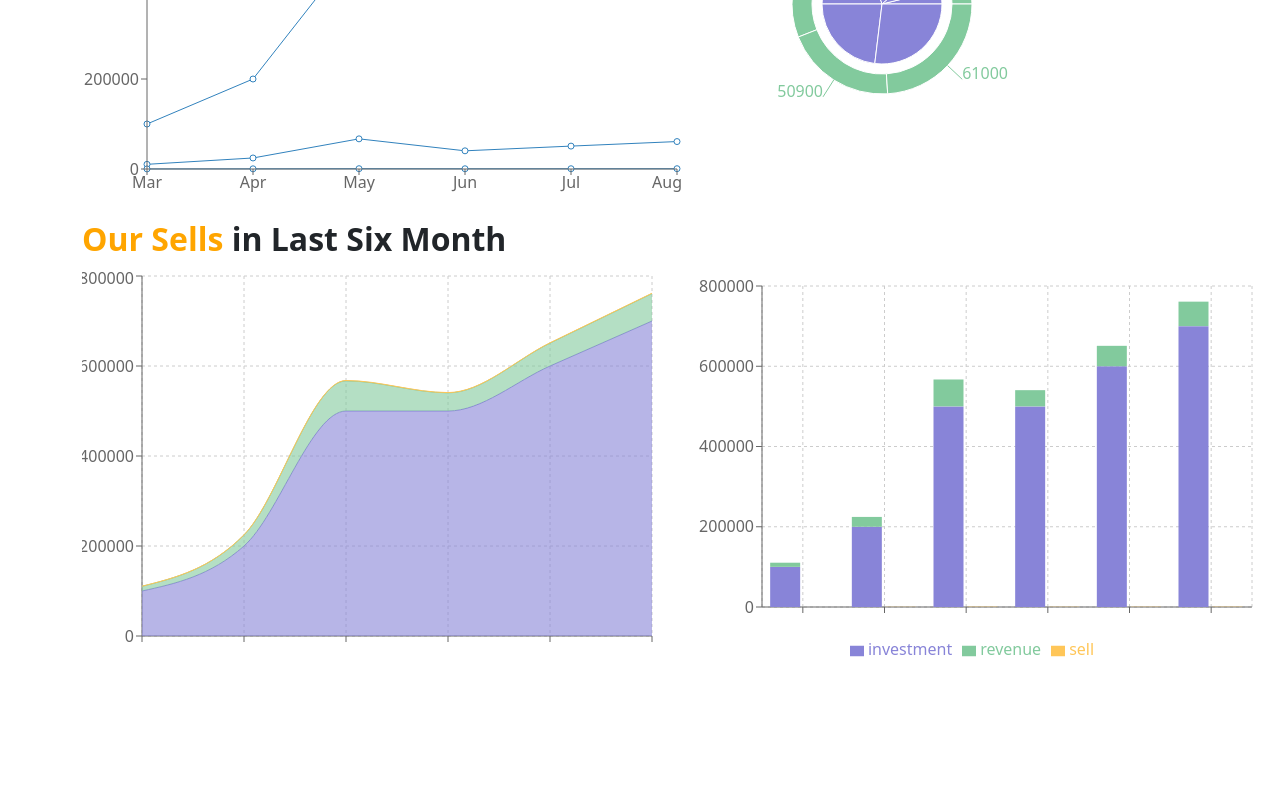
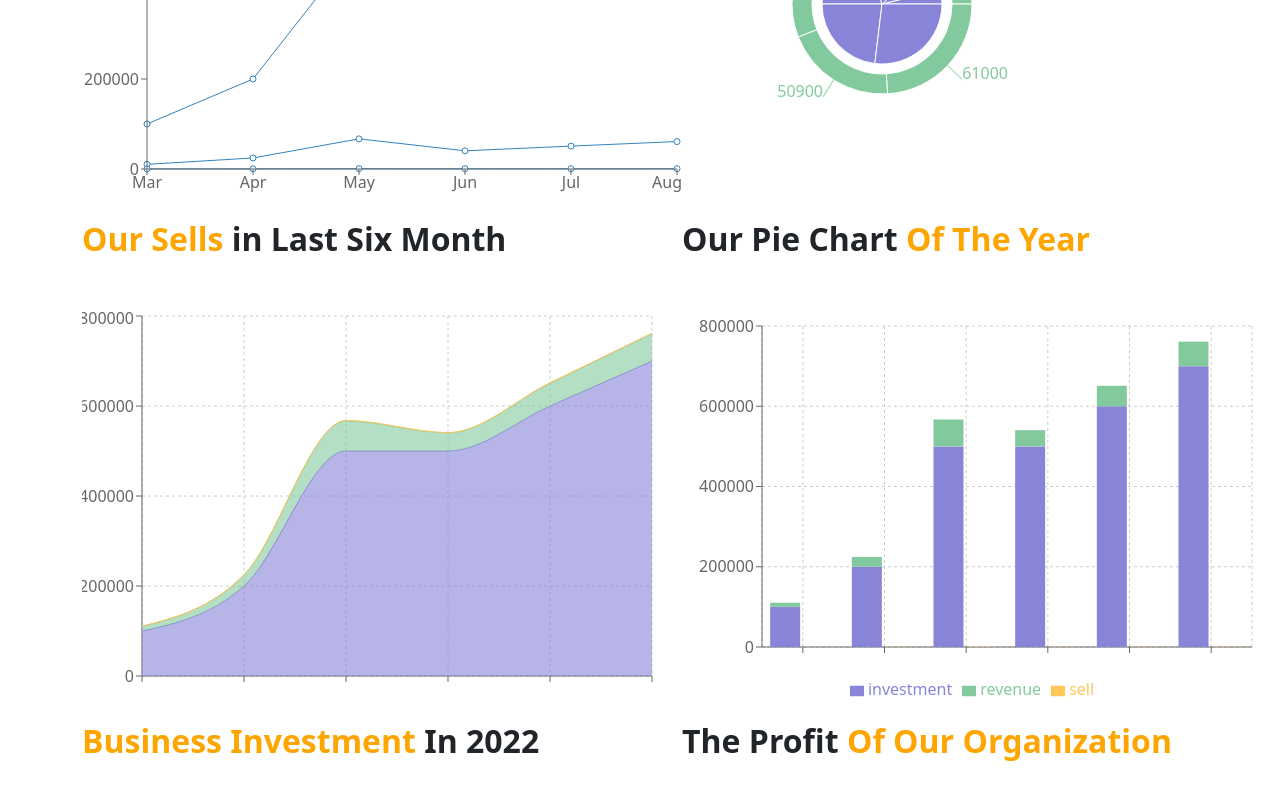
Before and after one commit to azmi0323/ladakh-trio-bike-rent-project, a React (Create React App) app: page /dashBoard in a window 1280 px wide. Shown: the part 320-1120 px from the top of the page. Before the commit the page ends 986 px from the top, so only its background shows below. Built offline with nearby package versions, Linux system fonts and the light colour scheme.

Commit message:
commit after dashboard style

```diff
--- a/public/index.html
+++ b/public/index.html
@@ -24,7 +24,7 @@
       work correctly both with client-side routing and a non-root public URL.
       Learn how to configure a non-root public URL by running `npm run build`.
     -->
-    <title>React App</title>
+    <title>BikeHub</title>
   </head>
   <body>
     <noscript>You need to enable JavaScript to run this app.</noscript>
--- a/src/Components/Dashboard/Dashboard.js
+++ b/src/Components/Dashboard/Dashboard.js
@@ -21,7 +21,7 @@ const Dashboard = () => {
           <YAxis></YAxis>
           <Tooltip></Tooltip>
         </LineChart>
-        <h2 className="mt-3 fw-bold">
+        <h2 className="mt-3 fw-bold mb-5">
           <span className="orange">Our Sells</span> in Last Six Month
         </h2>
       </div>
@@ -31,6 +31,10 @@ const Dashboard = () => {
           <Pie data={cart} dataKey="investment" cx="50%" cy="50%" outerRadius={60} fill="#8884d8" />
           <Pie data={cart} dataKey="revenue" cx="50%" cy="50%" innerRadius={70} outerRadius={90} fill="#82ca9d" label />
         </PieChart>
+        <h2 className="mt-3 fw-bold mb-5">
+          Our Pie Chart
+          <span className="orange"> Of The Year</span>
+        </h2>
       </div>
       <div>
       <AreaChart
@@ -52,6 +56,9 @@ const Dashboard = () => {
           <Area type="monotone" dataKey="revenue" stackId="1" stroke="#82ca9d" fill="#82ca9d" />
           <Area type="monotone" dataKey="sell" stackId="1" stroke="#ffc658" fill="#ffc658" />
         </AreaChart>
+        <h2 className="mt-3 fw-bold mb-5">
+          <span className="orange">Business Investment</span> In 2022
+        </h2>
       </div>
       <div>
       <BarChart
@@ -74,6 +81,9 @@ const Dashboard = () => {
           <Bar dataKey="revenue" stackId="a" fill="#82ca9d" />
           <Bar dataKey="sell" fill="#ffc658" />
         </BarChart>
+        <h2 className="mt-3 fw-bold mb-5">
+           The Profit<span className="orange" > Of Our Organization</span>
+        </h2>
       </div>
     </div>
   );
```
Also changed, not shown: 1 other file (tests, documents, lock files or other folders).
